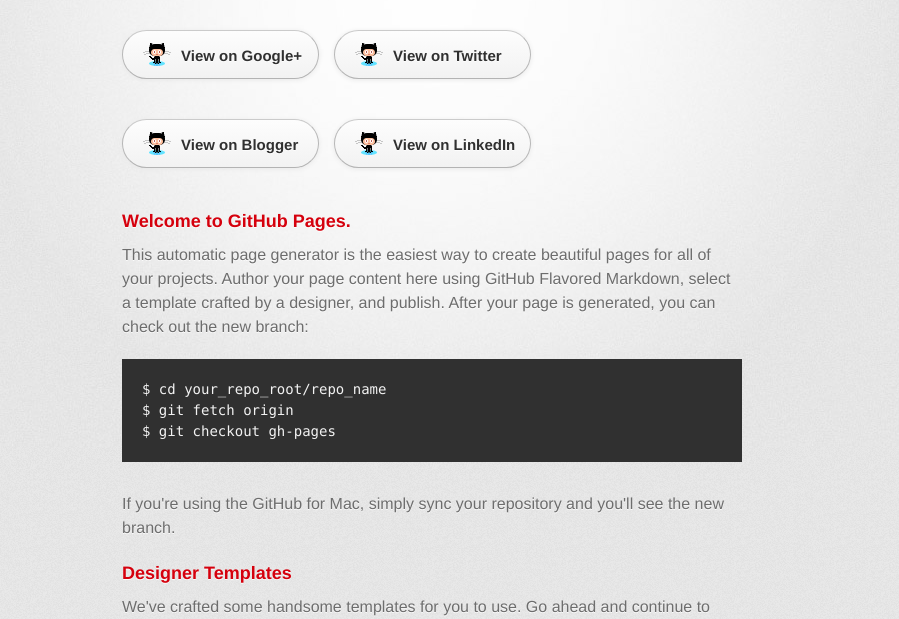
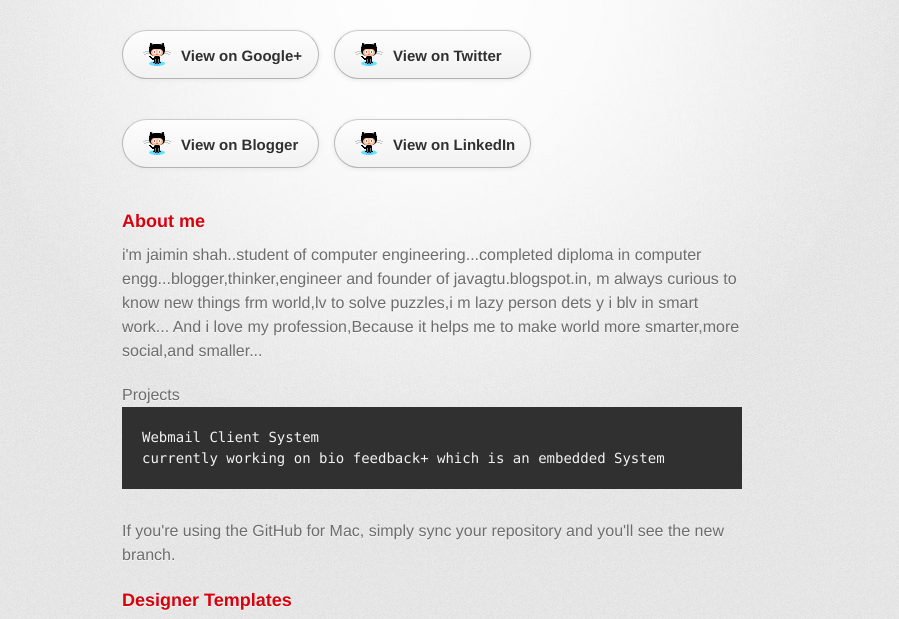
Before and after one commit to techierj/techierj.github.io, a plain HTML site: page index.html in a window 1280 px wide. Shown: the part 127-746 px from the top of the page, without its empty margins (208-1107 px from the left). Drawn offline with Linux system fonts and the light colour scheme; a web font is replaced by a local one.

Commit message:
Update index.html

```diff
--- a/index.html
+++ b/index.html
@@ -30,18 +30,19 @@
 
         <section id="downloads" class="clearfix">
         <a href="https://javagtu.blogsopt.com" id="view-on-blogger" class="button"><span>View on Blogger</span></a>
-        <a href="in.linkedin.com/in/techierj/" id="view-on-twitter" class="button"><span>View on LinkedIn</span></a>
+        <a href="in.linkedin.com/in/techierj/" id="view-on-linkedin" class="button"><span>View on LinkedIn</span></a>
         </section>
 
         <section id="main_content">
           <h3>
-<a name="welcome-to-github-pages" class="anchor" href="#welcome-to-github-pages"><span class="octicon octicon-link"></span></a>Welcome to GitHub Pages.</h3>
+<a name="welcome-to-github-pages" class="anchor" href="#welcome-to-github-pages"><span class="octicon octicon-link"></span></a>About me</h3>
 
-<p>This automatic page generator is the easiest way to create beautiful pages for all of your projects. Author your page content here using GitHub Flavored Markdown, select a template crafted by a designer, and publish. After your page is generated, you can check out the new branch:</p>
+<p>i'm jaimin shah..student of computer engineering...completed diploma in computer engg...blogger,thinker,engineer and founder of javagtu.blogspot.in,
+m always curious to know new things frm world,lv to solve puzzles,i m lazy person dets y i blv in smart work... And i love my profession,Because it helps me to make world more smarter,more social,and smaller...</p>
 
-<pre><code>$ cd your_repo_root/repo_name
-$ git fetch origin
-$ git checkout gh-pages
+<a name="welcome-to-github-pages" class="anchor" href="#welcome-to-github-pages"><span class="octicon octicon-link"></span></a>Projects</h3>
+<pre><code>Webmail Client System
+currently working on bio feedback+ which is an embedded System
 </code></pre>
 
 <p>If you're using the GitHub for Mac, simply sync your repository and you'll see the new branch.</p>
```
